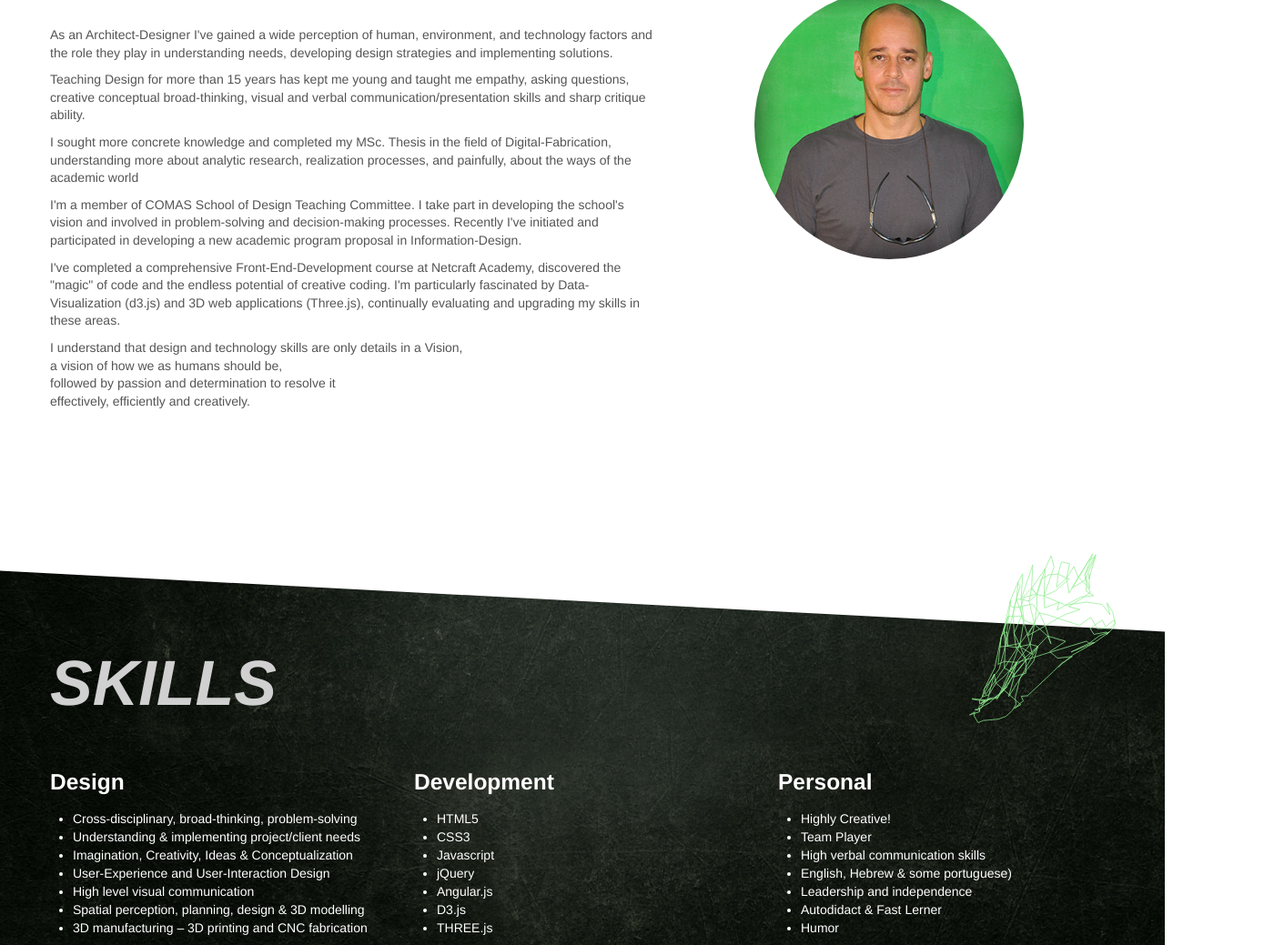
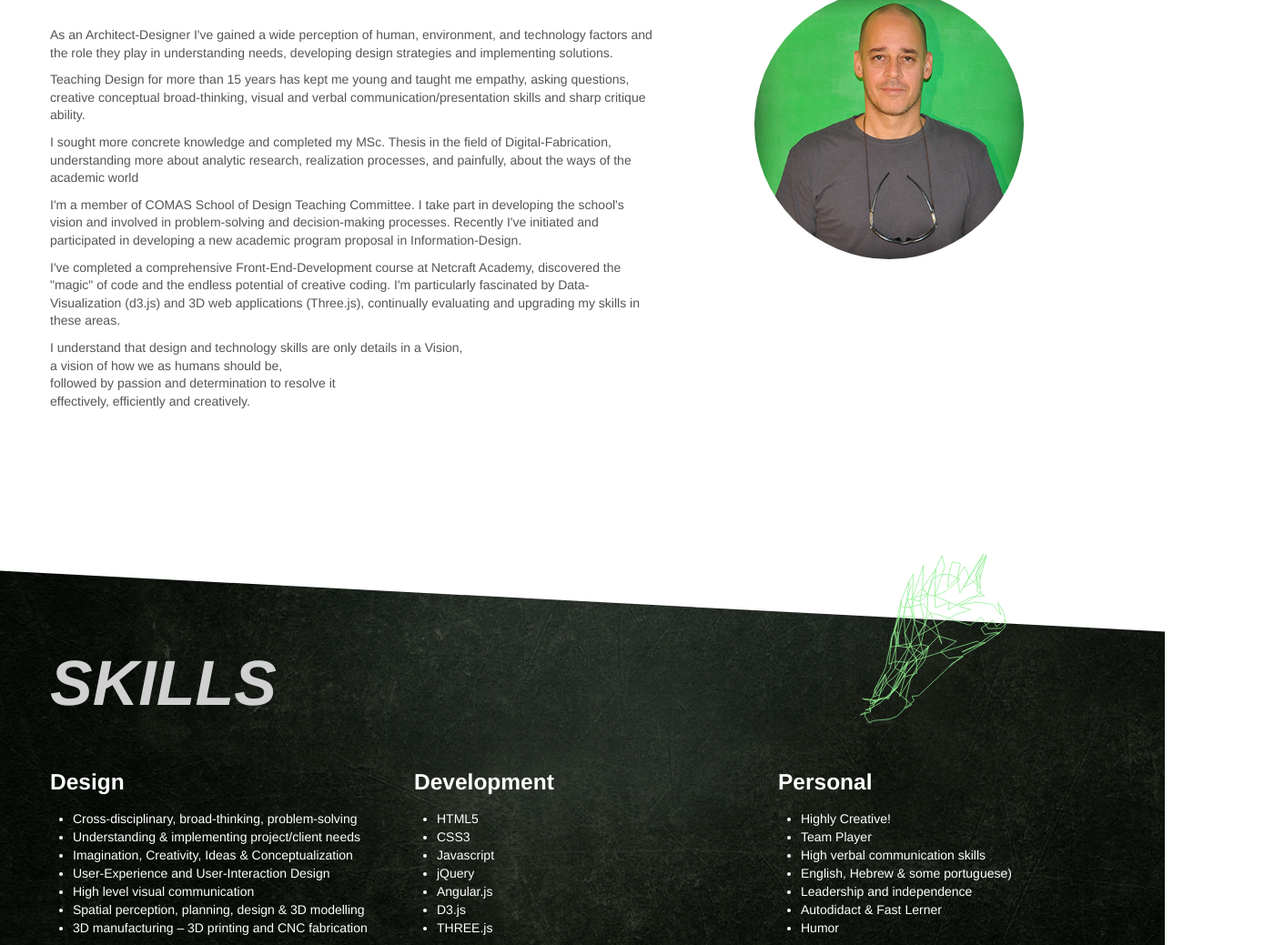
Before and after one commit to gilnakar/CV, a plain HTML site: page index.html in a window 1280 px wide. Shown: the part 261-1300 px from the top of the page at 91% size, 1400 px wide, since content can reach past the window. Drawn offline with nearby package versions, Linux system fonts and the light colour scheme.

Commit message:
svg fix1

```diff
--- a/css/main.css
+++ b/css/main.css
@@ -315,7 +315,7 @@ footer{
 	position: absolute;
 	margin-top: 685px;
 
-	left: 850px; right: 0; top:0;
+	left: 50; right: 0; top:0;
 	z-index: 1000;
 
 
```
